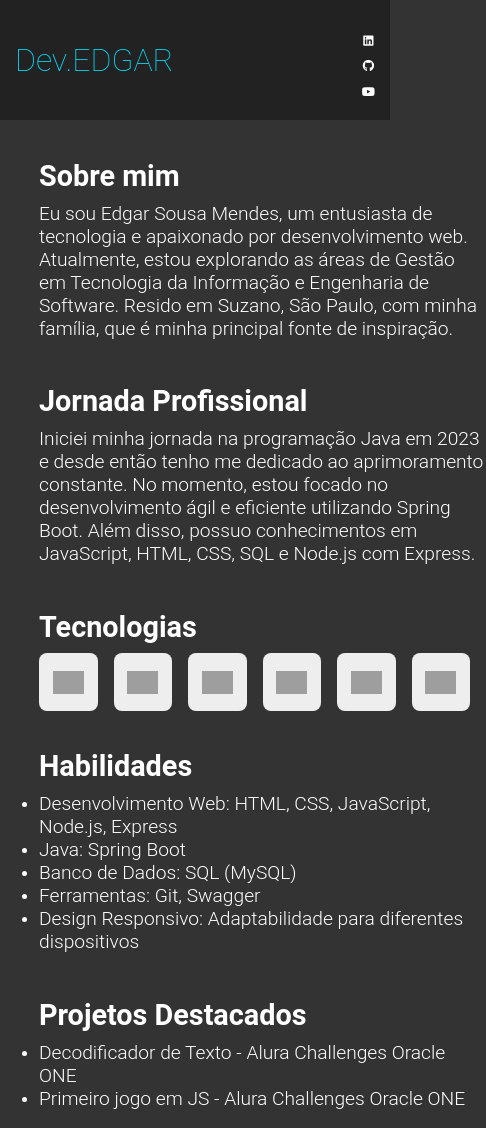
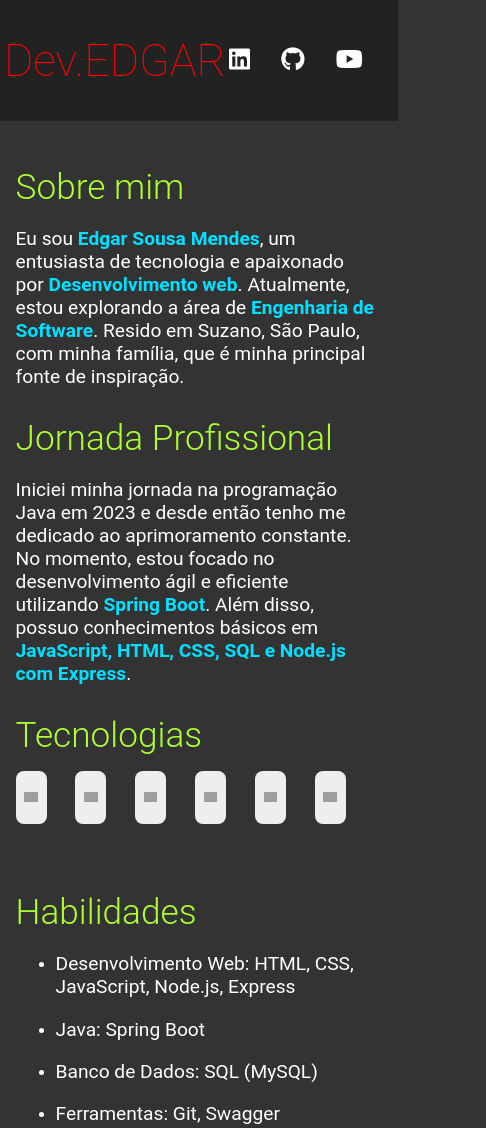
Before and after one commit to zyphyxx/portifolio-dev, a plain HTML site: page index.html in a window 390 px wide. Shown: the top 1128 px of the page, 486 px wide, since content can reach past the window. Drawn offline with Linux system fonts and the light colour scheme; grey boxes are pictures that could not be loaded.

Commit message:
feat: melhorias da responsividade

```diff
--- a/index.html
+++ b/index.html
@@ -1,13 +1,10 @@
 <!DOCTYPE html>
 <html lang="pt-br">
   <head>
-    <meta charset="UTF-8" />
-    <meta http-equiv="X-UA-Compatible" content="IE=edge" />
-    <meta name="viewport"
-      content="width=device-width, initial-scale=1.0, maximum-scale=1.0, user-scalable=no"
-    />
+    <meta charset="UTF-8">
+    <meta name="viewport" content="width=device-width, initial-scale=1.0">
 
-    <title>Portifolio Edgar</title>
+    <title>Dev. Edgar</title>
     <!--CSS-->
     <link rel="stylesheet" href="/style.css" />
 
@@ -50,8 +47,8 @@
 
           <h2>Sobre mim</h2>
           <p>
-            Eu sou Edgar Sousa Mendes, um entusiasta de tecnologia e apaixonado por desenvolvimento web.
-             Atualmente, estou explorando as áreas de Gestão em Tecnologia da Informação e Engenharia de Software.
+            Eu sou <strong>Edgar Sousa Mendes</strong>, um entusiasta de tecnologia e apaixonado por <strong>Desenvolvimento web</strong>.
+             Atualmente, estou explorando a área de <strong>Engenharia de Software</strong>.
               Resido em Suzano, São Paulo, com minha família, que é minha principal fonte de inspiração.
           </p>
         </article>
@@ -60,8 +57,8 @@
           <h2>Jornada Profissional</h2>
           <p>
             Iniciei minha jornada na programação Java em 2023 e desde então tenho me dedicado ao aprimoramento constante.
-             No momento, estou focado no desenvolvimento ágil e eficiente utilizando Spring Boot.
-              Além disso, possuo conhecimentos em JavaScript, HTML, CSS, SQL e Node.js com Express.
+             No momento, estou focado no desenvolvimento ágil e eficiente utilizando <strong>Spring Boot</strong>.
+              Além disso, possuo conhecimentos básicos em <strong>JavaScript, HTML, CSS, SQL e Node.js com Express</strong>.
           </p>
         </article>
 
@@ -132,7 +129,7 @@
           <p>
 
             <ul>
-              <li><p><a href="https://decode-alura.vercel.app/" target="_blank">Decodificador de Texto - Alura Challenges Oracle ONE</a></p></li>
+              <li><p><a href="https://decode-alura.vercel.app/" target="_blank">Decodificador de Texto - Alura Challenges Oracle ONE</a></p> - Aplicação que criptografa textos, assim você poderá trocar mensagens secretas com outras pessoas que saibam o segredo da criptografia utilizada. </li>
               <li><p><a href="https://numero-secreto-zeta-six.vercel.app/" target="_blank"> Primeiro jogo em JS - Alura Challenges Oracle ONE</a></p></li>
             </ul>
           </p>
--- a/style.css
+++ b/style.css
@@ -1,27 +1,32 @@
-footer {
-  background-color: #222;
-  padding: 16px;
+
+body {
+  margin: 0px;
+  padding: 0px;
+  font-family: "roboto", sans-serif;
+  background-color: #333;
+  color: #fff;
+  justify-content: space-between;
+
+}
+header {
 
   display: flex;
   align-items: center;
-  justify-content: center;
+  justify-content: space-between;
+  background-color: #222;
+  padding: 1%;
   width: 100%;
-}
-header {
-  background-color: #222;
-  padding: 15px;
-  display: flex;
-  align-items: center;
-  justify-content: space-between;
-  width: 100%;
-  box-sizing: border-box;
+
 }
 
 header h1 {
   font-size: 2.8em;
   font-weight: 200;
   cursor: pointer;
+}
 
+header h1:hover {
+  color: red;
 }
 
 header nav {
@@ -37,115 +42,47 @@ header nav a {
 
 header h1,
 a {
-  color: #00e0ff;
+  color: red;
   transition: 0.2s ease-in-out;
 }
 
-header h1:hover,
-a:hover {
-  color: #fff;
-}
 main {
-  padding: 5%;
-
-  display: flex;
-  align-items: center;
-  justify-content: space-between;
-}
-
-/* main content */
-
-main .main-content {
-  display: flex;
-  flex-direction: column;
+  padding: 4%;
 }
 
 main .main-content h2 {
-  margin-bottom: 2%;
+  margin-bottom: 4%;
   font-size: 2.2em;
+  font-weight: 300;
+  color: greenyellow;
 }
-
-main .main-content .text {
-  margin-bottom: 10%;
-}
-
-main .main-content .text p {
-  width: 75%;
-  font-size: 1.2em;
-  font-weight: 300;
-}
-
-/* CARDS */
 
 main .techs .cards-container {
   align-items: center;
   display: flex;
-}
-
-main .techs .cards-container .card {
-  width: 15vw;
-  height: 15vw;
-  padding: 10px;
-  max-width: 120px;
-  background-color: #eee;
-  border-radius: 8px;
-  margin-right: 1.8em;
-  cursor: pointer;
-
-  display: flex;
-  align-items: center;
   justify-content: center;
-
-  transition: box-shadow 0.25s ease-in-out;
 }
 
 main .techs .cards-container .card img {
   width: 80%;
 }
 
+main .techs .cards-container .card {
+  width: 15vw;
+  height: 10vw;
+  padding: 2%;
+  background-color: #eee;
+  border-radius: 8px;
+  margin-right: 1.8em;
+  cursor: pointer;
+  align-items: center;
+  justify-content: center;
+  display: flex;
+  transition: box-shadow 0.25s ease-in-out;
+}
+
 main .techs .cards-container .card:hover {
   box-shadow: 0px 0px 8px #00e0ff;
-}
-
-/*foto */
-
-main figure {
-  display: flex;
-  flex-direction: column;
-  align-items: center;
-  justify-content: center;
-}
-
-main figure img {
-  border-radius: 400px;
-  margin-bottom: 6%;
-  border: 1px #00e0ff solid;
-  transition: 0.2s ease-in-out;
-  cursor: pointer;
-}
-
-main figure img:hover {
-  box-shadow: 0px 0px 6px #00e0ff;
-  width: 40vw; /* Adaptação para telas menores */
-  height: 40vw; /* Adaptação para telas menores */
-  max-width: 400px; /* Adiciona uma largura máxima para a imagem */
-}
-
-* {
-  margin: 0;
-  padding: 0;
-  box-sizing: border-box;
-  font-family: "roboto", sans-serif;
-}
-
-body {
-  width: 100%;
-  min-height: 100vh;
-  background-color: #333;
-  color: #fff;
-  display: flex;
-  flex-direction: column;
-  justify-content: space-between;
 }
 
 a {
@@ -153,87 +90,38 @@ a {
   color: #fff;
 }
 
-.container-fora {
-  width: 100%;
-  background-color: #222;
-}
-nav {
-  display: flex;
-  justify-content: space-evenly;
-  font-weight: 300;
-  font-size: 2vw; /* Adaptação para telas menores */
-  font-family: roboto;
-  position: static;
-  padding-top: 1.5vh; /* Adaptação para telas menores */
-}
 a:hover {
-  color: yellow;
+  color: #00e0ff;
   text-decoration: none;
 }
 
-.zoom {
-  width: 45%;
-  height: 100%;
+.text h2:hover {
+  color: red;
+}
+
+.card {
   transition: transform 0.5s;
 }
-
-.zoom:hover {
+.card:hover {
   transform: scale(1.2);
 }
 
-.card {
-  width: 45%;
-  height: 100%;
-  transition: transform 0.5s;
-}
-
-.card:hover {
-  transform: scale(1.2);
-}
-@media only screen and (max-width: 600px) {
-  header {
-    padding: 15px;
-    width: 100%;
-  }
-
-  header h1 {
-    font-size: 2em;
-  }
-
-  header nav {
-    flex-direction: column;
-    align-items: center;
-  }
-
-  header nav a {
-    margin: 0.5em 0;
-  }
-
-  main {
-    padding: 10%;
-  }
-
-  main .main-content h2 {
-    font-size: 1.8em;
-  }
-
-  main .main-content .text p {
-    width: 100%;
-  }
-
-  main .techs .cards-container .card {
-    width: 15vw; /* Adaptação para telas menores */
-    height: 15vw; /* Adaptação para telas menores */
-    margin-right: 1em;
-  }
-
-  main figure img {
-    width: 40vw; /* Adaptação para telas menores */
-    height: 40vw; /* Adaptação para telas menores */
-    border-radius: 50%;
-    margin-bottom: 3%;
-  }
-}
 section {
   font-size: 100%;
 }
+
+footer {
+  background-color: #222;
+  padding: 1%;
+  display: flex;
+  justify-content: center;
+  width: 100%;
+}
+
+p {
+  font-size: 120%;
+}
+
+strong {
+  color: #00e0ff;
+}
--- /dev/null
+++ b/stylee.css
@@ -0,0 +1,239 @@
+footer {
+  background-color: #222;
+  padding: 16px;
+
+  display: flex;
+  align-items: center;
+  justify-content: center;
+  width: 100%;
+}
+header {
+  background-color: #222;
+  padding: 15px;
+  display: flex;
+  align-items: center;
+  justify-content: space-between;
+  width: 100%;
+  box-sizing: border-box;
+}
+
+header h1 {
+  font-size: 2.8em;
+  font-weight: 200;
+  cursor: pointer;
+
+}
+
+header nav {
+  display: flex;
+  align-items: center;
+}
+
+header nav a {
+  margin-right: 1.3em;
+  font-size: 1.5em;
+  white-space: nowrap;
+}
+
+header h1,
+a {
+  color: #00e0ff;
+  transition: 0.2s ease-in-out;
+}
+
+header h1:hover,
+a:hover {
+  color: #fff;
+}
+main {
+  padding: 5%;
+
+  display: flex;
+  align-items: center;
+  justify-content: space-between;
+}
+
+/* main content */
+
+main .main-content {
+  display: flex;
+  flex-direction: column;
+}
+
+main .main-content h2 {
+  margin-bottom: 2%;
+  font-size: 2.2em;
+}
+
+main .main-content .text {
+  margin-bottom: 10%;
+}
+
+main .main-content .text p {
+  width: 75%;
+  font-size: 1.2em;
+  font-weight: 300;
+}
+
+/* CARDS */
+
+main .techs .cards-container {
+  align-items: center;
+  display: flex;
+}
+
+main .techs .cards-container .card {
+  width: 15vw;
+  height: 15vw;
+  padding: 10px;
+  max-width: 120px;
+  background-color: #eee;
+  border-radius: 8px;
+  margin-right: 1.8em;
+  cursor: pointer;
+
+  display: flex;
+  align-items: center;
+  justify-content: center;
+
+  transition: box-shadow 0.25s ease-in-out;
+}
+
+main .techs .cards-container .card img {
+  width: 80%;
+}
+
+main .techs .cards-container .card:hover {
+  box-shadow: 0px 0px 8px #00e0ff;
+}
+
+/*foto */
+
+main figure {
+  display: flex;
+  flex-direction: column;
+  align-items: center;
+  justify-content: center;
+}
+
+main figure img {
+  border-radius: 400px;
+  margin-bottom: 6%;
+  border: 1px #00e0ff solid;
+  transition: 0.2s ease-in-out;
+  cursor: pointer;
+}
+
+main figure img:hover {
+  box-shadow: 0px 0px 6px #00e0ff;
+  width: 40vw; /* Adaptação para telas menores */
+  height: 40vw; /* Adaptação para telas menores */
+  max-width: 400px; /* Adiciona uma largura máxima para a imagem */
+}
+
+* {
+  margin: 0;
+  padding: 0;
+  box-sizing: border-box;
+  font-family: "roboto", sans-serif;
+}
+
+body {
+  width: 100%;
+  min-height: 100vh;
+  background-color: #333;
+  color: #fff;
+  display: flex;
+  flex-direction: column;
+  justify-content: space-between;
+}
+
+a {
+  text-decoration: none;
+  color: #fff;
+}
+
+.container-fora {
+  width: 100%;
+  background-color: #222;
+}
+nav {
+  display: flex;
+  justify-content: space-evenly;
+  font-weight: 300;
+  font-size: 2vw; /* Adaptação para telas menores */
+  font-family: roboto;
+  position: static;
+  padding-top: 1.5vh; /* Adaptação para telas menores */
+}
+a:hover {
+  color: yellow;
+  text-decoration: none;
+}
+
+.zoom {
+  width: 45%;
+  height: 100%;
+  transition: transform 0.5s;
+}
+
+.zoom:hover {
+  transform: scale(1.2);
+}
+
+.card {
+  width: 45%;
+  height: 100%;
+  transition: transform 0.5s;
+}
+
+.card:hover {
+  transform: scale(1.2);
+}
+@media only screen and (max-width: 600px) {
+  header {
+    padding: 15px;
+    width: 100%;
+  }
+
+  header h1 {
+    font-size: 2em;
+  }
+
+  header nav {
+    flex-direction: column;
+    align-items: center;
+  }
+
+  header nav a {
+    margin: 0.5em 0;
+  }
+
+  main {
+    padding: 10%;
+  }
+
+  main .main-content h2 {
+    font-size: 1.8em;
+  }
+
+  main .main-content .text p {
+    width: 100%;
+  }
+
+  main .techs .cards-container .card {
+    width: 15vw; /* Adaptação para telas menores */
+    height: 15vw; /* Adaptação para telas menores */
+    margin-right: 1em;
+  }
+
+  main figure img {
+    width: 40vw; /* Adaptação para telas menores */
+    height: 40vw; /* Adaptação para telas menores */
+    border-radius: 50%;
+    margin-bottom: 3%;
+  }
+}
+section {
+  font-size: 100%;
+}
```
